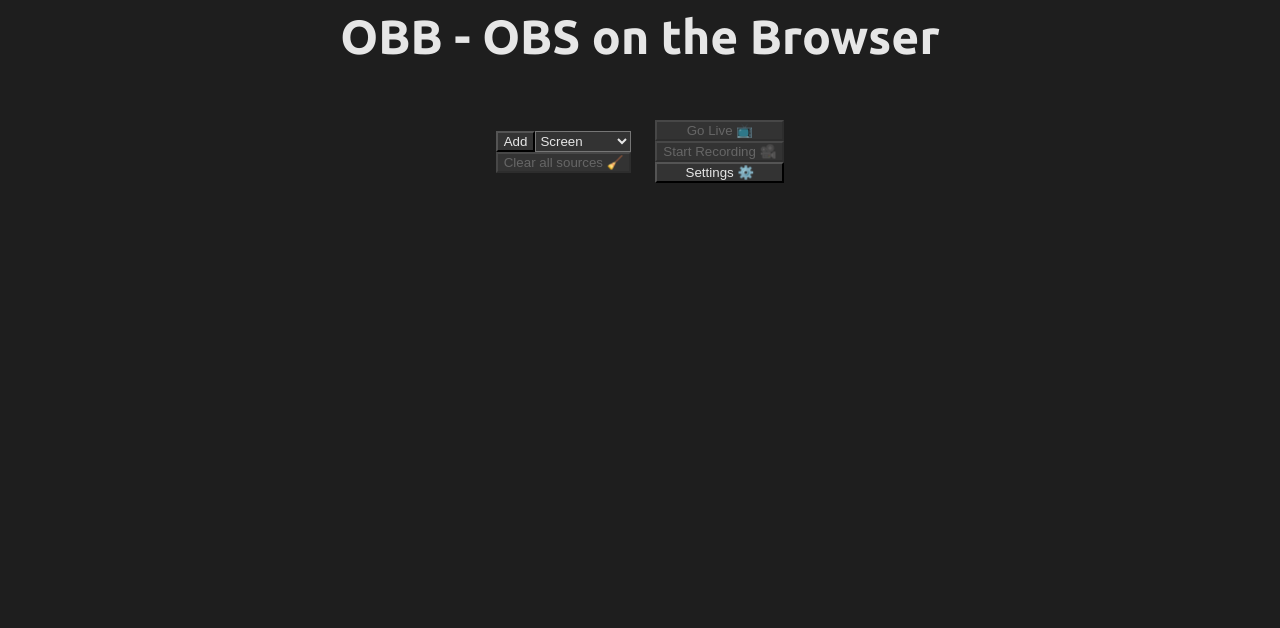
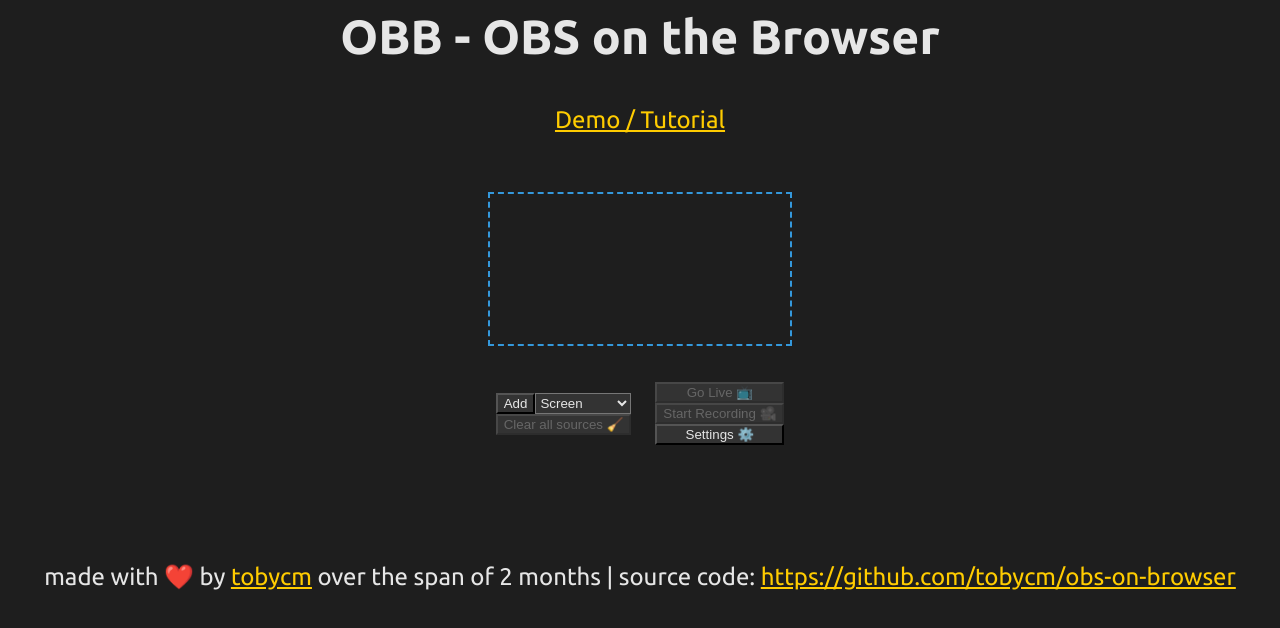
Before and after one commit to tobycm/obs-on-browser, a website built with Vite: page web/index.html in a window 1280 px wide. Built offline with nearby package versions, Linux system fonts and the light colour scheme; what typescript-event-target would draw is missing.

Commit message:
less empty haha

```diff
--- a/web/index.html
+++ b/web/index.html
@@ -26,7 +26,9 @@
     <!-- <img src="/favicon.svg" alt="OBB - OBS on the Browser logo" style="height: 10vh; margin-top: 2rem" /> -->
     <h1 style="margin-bottom: 1.5rem">OBB - OBS on the Browser</h1>
 
-    <video id="stream" autoplay playsinline muted hidden></video>
+    <a href="">Demo / Tutorial</a>
+
+    <video id="stream" autoplay playsinline muted></video>
 
     <progress id="volumeMeter" value="0" max="1" hidden></progress>
 
@@ -114,5 +116,12 @@
     <script type="module" src="/src/live.ts"></script>
     <script type="module" src="/src/video.ts"></script>
     <script type="module" src="/src/misc.ts"></script>
+
+    <footer style="margin-top: 2rem">
+      <p>
+        made with ❤️ by <a href="https://tobycm.dev">tobycm</a> over the span of 2 months | source code:
+        <a href="https://github.com/tobycm/obs-on-browser">https://github.com/tobycm/obs-on-browser</a>
+      </p>
+    </footer>
   </body>
 </html>
--- a/web/src/video.ts
+++ b/web/src/video.ts
@@ -2,7 +2,6 @@
 
 app.on("videoStart", (event) => {
   app.e.video.srcObject = event.stream;
-  app.e.video.hidden = false;
 });
 
 app.on("videoStop", () => {
@@ -10,5 +9,4 @@
   app.video = undefined;
 
   app.e.video.srcObject = null;
-  app.e.video.hidden = true;
 });
```
